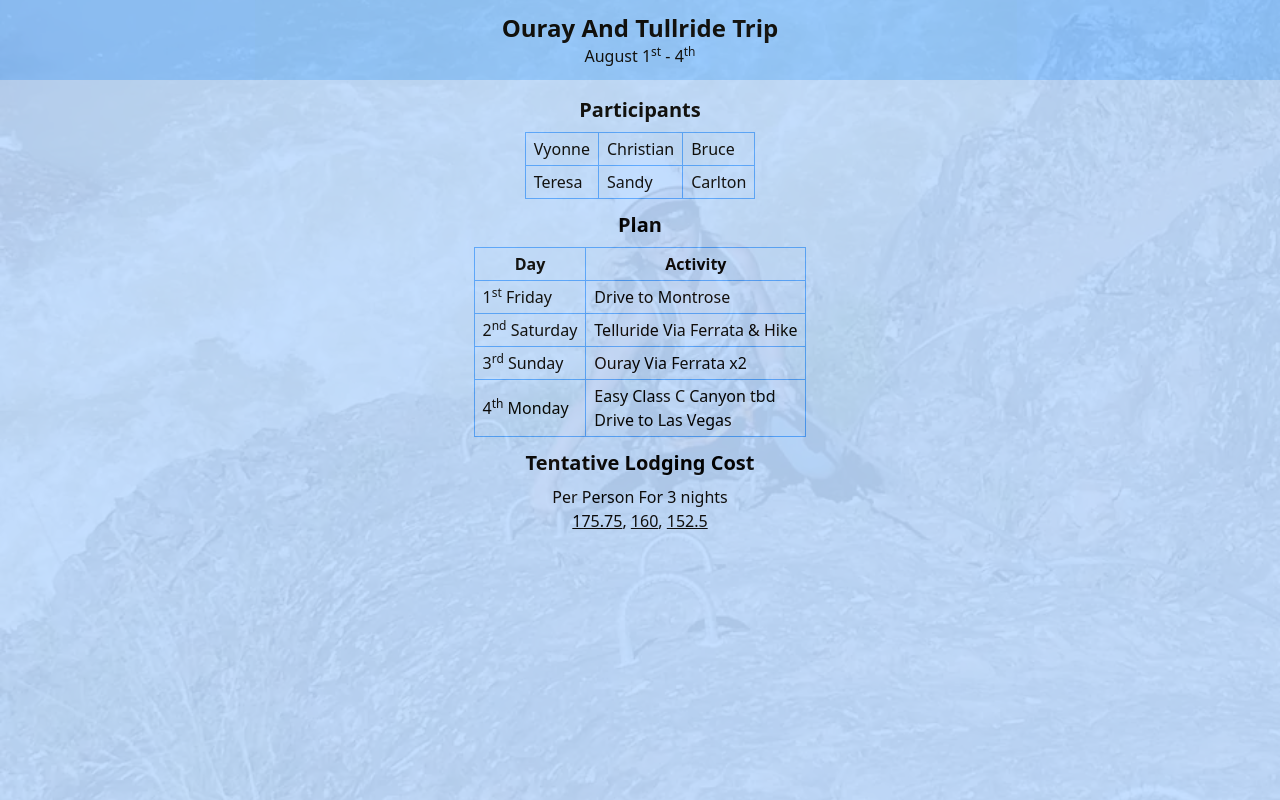
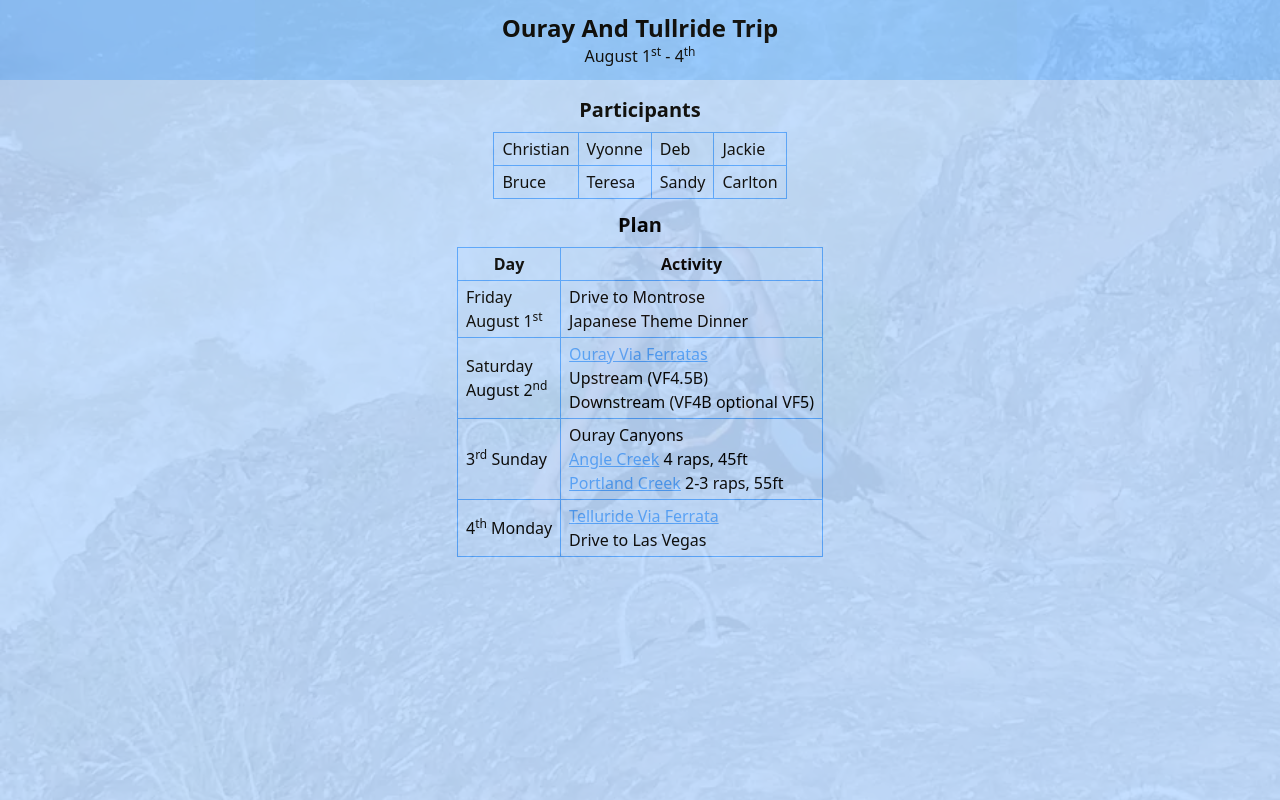
Before and after one commit to carltonj2000/vite-ouray-telluride, a React (Vite) app: page / in a window 1280 px wide. Shown: the top 800 px of the page. Built offline with nearby package versions, Linux system fonts and the light colour scheme.

Commit message:
add more details

```diff
--- a/src/App.tsx
+++ b/src/App.tsx
@@ -12,11 +12,13 @@ function App() {
         <table className="pt-2 border-collapse border border-blue-800">
           <tbody>
             <tr>
+              <td className="border border-blue-400 px-2 py-1">Christian</td>
               <td className="border border-blue-400 px-2 py-1">Vyonne</td>
-              <td className="border border-blue-400 px-2 py-1">Christian</td>
-              <td className="border border-blue-400 px-2 py-1">Bruce</td>
+              <td className="border border-blue-400 px-2 py-1">Deb</td>
+              <td className="border border-blue-400 px-2 py-1">Jackie</td>
             </tr>
             <tr>
+              <td className="border border-blue-400 px-2 py-1">Bruce</td>
               <td className="border border-blue-400 px-2 py-1">Teresa</td>
               <td className="border border-blue-400 px-2 py-1">Sandy</td>
               <td className="border border-blue-400 px-2 py-1">Carlton</td>
@@ -36,18 +38,29 @@ function App() {
           <tbody>
             <tr>
               <td className="border border-blue-400 px-2 py-1">
-                1<sup>st</sup> Friday
+                Friday<br/>August 1<sup>st</sup>
               </td>
               <td className="border border-blue-400 px-2 py-1">
-                Drive to Montrose
+                <ul>
+                  <li>Drive to Montrose</li>
+                  <li>Japanese Theme Dinner</li>
+                </ul>
               </td>
             </tr>
             <tr>
               <td className="border border-blue-400 px-2 py-1">
-                2<sup>nd</sup> Saturday
+                Saturday<br/>August 2<sup>nd</sup>
               </td>
               <td className="border border-blue-400 px-2 py-1">
-                Telluride Via Ferrata &amp; Hike
+                <ul>
+                  <li>
+                    <a href="https://ourayviaferrata.org/" className="underline text-blue-400">
+                      Ouray Via Ferratas
+                    </a>
+                  </li>
+                  <li>Upstream (VF4.5B)</li>
+                  <li>Downstream (VF4B optional VF5)</li>
+                </ul>
               </td>
             </tr>
             <tr>
@@ -55,7 +68,21 @@ function App() {
                 3<sup>rd</sup> Sunday
               </td>
               <td className="border border-blue-400 px-2 py-1">
-                Ouray Via Ferrata x2
+                <ul>
+                  <li>Ouray Canyons</li>
+                  <li>
+                    <a href="https://ropewiki.com/index.php?title=Angel_Creek_(Lower)" className="underline text-blue-400">
+                    Angle Creek
+                    </a>
+                    {" "}4 raps, 45ft
+                  </li>
+                  <li>
+                    <a href="https://ropewikiacom/index.php?title=Angel_Creek_(Lower)" className="underline text-blue-400">
+                    Portland Creek
+                    </a>
+                    {" "}2-3 raps, 55ft
+                  </li>
+                </ul>
               </td>
             </tr>
             <tr>
@@ -63,32 +90,40 @@ function App() {
                 4<sup>th</sup> Monday
               </td>
               <td className="border border-blue-400 px-2 py-1">
-                <p>Easy Class C Canyon tbd</p>
-                <p>Drive to Las Vegas</p>
+                <ul>
+                  <li>
+                    <a href="https://www.telluride.com/activity/telluride-via-ferrata/" className="underline text-blue-400">
+                      Telluride Via Ferrata
+                    </a>
+                  </li>
+                  <li>
+                    Drive to Las Vegas
+                  </li>
+                </ul>
               </td>
             </tr>
           </tbody>
         </table>
-        <h2 className="font-semibold mb-2 mt-3 text-xl">
-          Tentative Lodging Cost
-        </h2>
-        <p>Per Person For 3 nights</p>
-        <p>
-          <a href="https://t.vrbo.io/9kGQCpFYHUb" className="underline">
-            {703 / 4}
-          </a>
-          ,{" "}
-          <a href="https://t.vrbo.io/SF8IcTfZHUb" className="underline">
-            {640 / 4}
-          </a>
-          ,{" "}
-          <a
-            href="https://www.airbnb.com/rooms/1391401004733549599?check_in=2025-08-01&check_out=2025-08-04&guests=6&adults=4&s=67&unique_share_id=5341ded9-3c6e-474f-90ed-3f9871b982fc"
-            className="underline"
-          >
-            {610 / 4}
-          </a>
-        </p>
+        {/* <h2 className="font-semibold mb-2 mt-3 text-xl"> */}
+        {/*   Tentative Lodging Cost */}
+        {/* </h2> */}
+        {/* <p>Per Person For 3 nights</p> */}
+        {/* <p> */}
+        {/*   <a href="https://t.vrbo.io/9kGQCpFYHUb" className="underline"> */}
+        {/*     {703 / 4} */}
+        {/*   </a> */}
+        {/*   ,{" "} */}
+        {/*   <a href="https://t.vrbo.io/SF8IcTfZHUb" className="underline"> */}
+        {/*     {640 / 4} */}
+        {/*   </a> */}
+        {/*   ,{" "} */}
+        {/*   <a */}
+        {/*     href="https://www.airbnb.com/rooms/1391401004733549599?check_in=2025-08-01&check_out=2025-08-04&guests=6&adults=4&s=67&unique_share_id=5341ded9-3c6e-474f-90ed-3f9871b982fc" */}
+        {/*     className="underline" */}
+        {/*   > */}
+        {/*     {610 / 4} */}
+        {/*   </a> */}
+        {/* </p> */}
       </div>
       <div className="bg-blue-200 opacity-90 h-full"></div>
     </>
```
